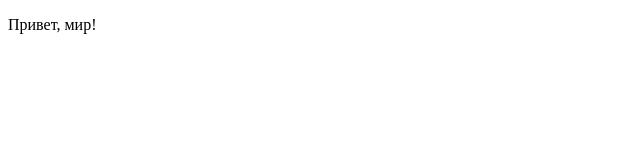
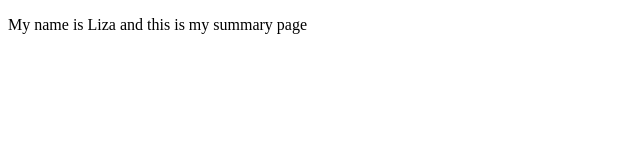
Before and after one commit to elibychkova/elibychkova.github.io, a plain HTML site: page index.html in a window 1280 px wide. Shown: the whole page, without its empty margins (0-640 px from the left). Drawn offline with Linux system fonts and the light colour scheme.

Commit message:
Update index.html

```diff
--- a/index.html
+++ b/index.html
@@ -2,9 +2,9 @@
 <html>
 	<head>
 		<meta charset = "utf-8">
-		<title> Hello, world!</title>
+		<title> My summary page</title>
 	</head>
 	<body>
-		<p>Привет, мир!</p>
+		<p>My name is Liza and this is my summary page</p>
 	</body>
 </html>
```
